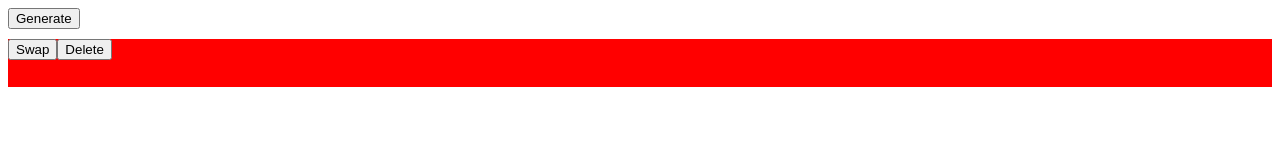
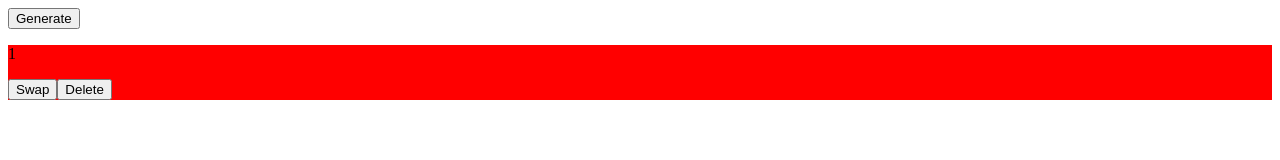
Before and after one commit to crouton21/codeChallenge1, a plain HTML site: page index.html in a window 1280 px wide. Both pictures are taken after a click on the button "Generate". Drawn offline with Linux system fonts and the light colour scheme.

Commit message:
added buttons

```diff
--- a/script.js
+++ b/script.js
@@ -18,9 +18,10 @@ function displayDiv(){
   $('#boxes').empty();
   for (var i=0; i<boxesArray.length; i++){
     $('#boxes').append(boxesArray[i]);
-    $('.redDiv').empty();
+    if (i==boxesArray.length-1){
     $('.redDiv').append('<button id="swapButton">Swap</button>');
     $('.redDiv').append('<button id="deleteButton" data-id="'+i+'">Delete</button>');
+    }
   }
 }
 
--- a/style.css
+++ b/style.css
@@ -1,5 +1,5 @@
 div{
-  height: 48px;
+  /* height: 48px; */
   margin-top: 10px;
 }
 
```
